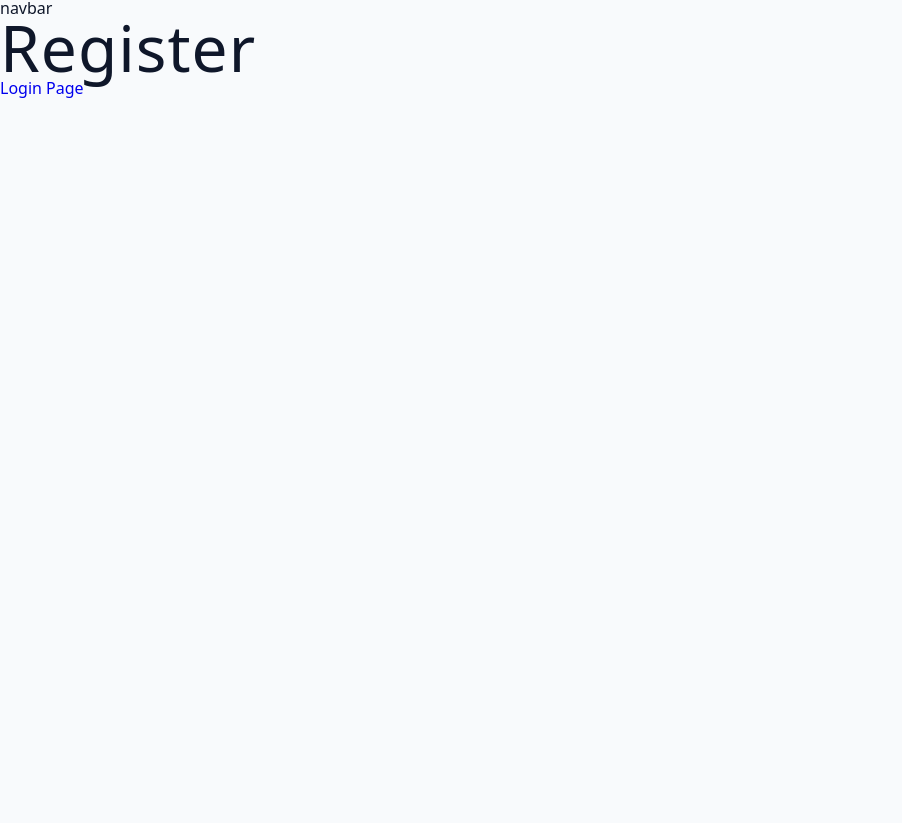
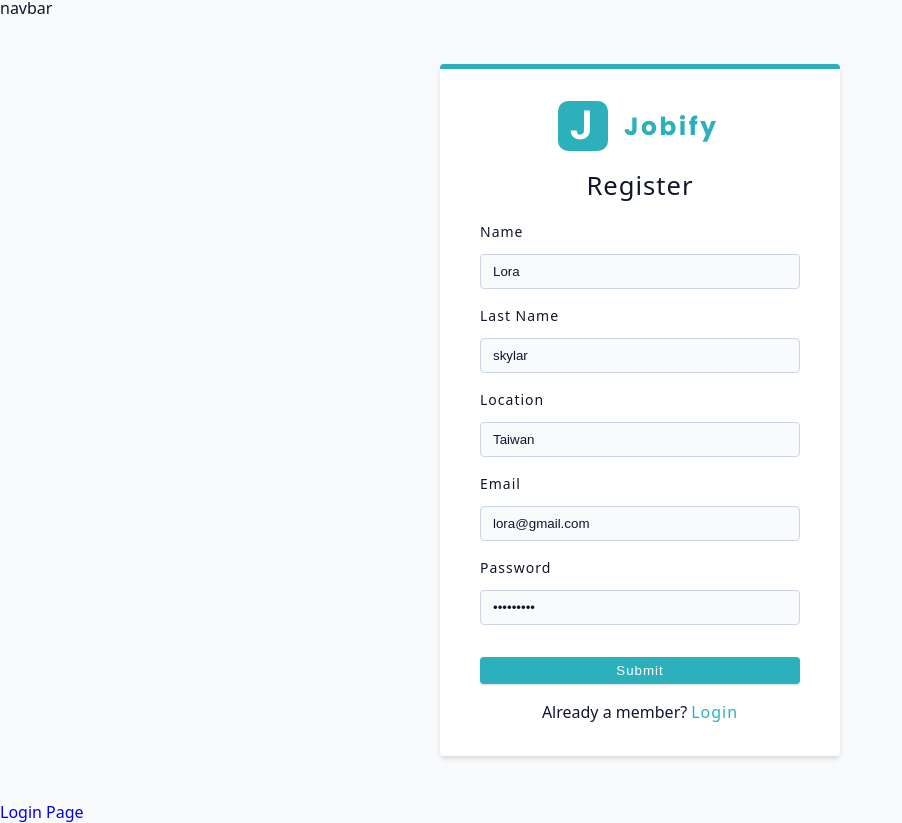
Before and after one commit to melodyyu1112/jobify, a React (Vite) app: page /register in a window 1280 px wide. Shown: the whole page, without its empty margins (0-902 px from the left). Before the commit the page ends 800 px from the top, so only its background shows below. Built offline with nearby package versions, Linux system fonts and the light colour scheme.

Commit message:
add a form component

```diff
--- /dev/null
+++ b/src/components/FormRow.jsx
@@ -0,0 +1,20 @@
+/* eslint-disable react/prop-types */
+const FormRow = ({ type, name, labelText, defaultValue }) => {
+  return (
+    <div className="form-row">
+      <label htmlFor={name} className="form-label">
+        {labelText || name}
+      </label>
+      <input
+        type={type}
+        id={name}
+        name={name}
+        className="form-input"
+        defaultValue={defaultValue || ""}
+        required
+      />
+    </div>
+  );
+};
+
+export default FormRow;
--- a/src/components/index.js
+++ b/src/components/index.js
@@ -1 +1,2 @@
 export { default as Logo } from "./Logo";
+export { default as FormRow } from "./FormRow";
--- a/src/pages/Register.jsx
+++ b/src/pages/Register.jsx
@@ -1,11 +1,35 @@
 import { Link } from "react-router-dom";
+import Wrapper from "../assets/wrappers/RegisterAndLoginPage";
+import { FormRow, Logo } from "../components";
 
 const Register = () => {
   return (
-    <div>
-      <h1>Register</h1>
+    <Wrapper>
+      <form className="form">
+        <Logo />
+        <h4>Register</h4>
+        <FormRow type="text" name="name" defaultValue="Lora" />
+        <FormRow
+          type="text"
+          name="lastName"
+          labelText="last name"
+          defaultValue="skylar"
+        />
+        <FormRow type="text" name="location" defaultValue="Taiwan" />
+        <FormRow type="email" name="email" defaultValue="lora@gmail.com" />
+        <FormRow type="password" name="password" defaultValue="secret123" />
+        <button type="submit" className="btn btn-block">
+          submit
+        </button>
+        <p>
+          Already a member?
+          <Link to="/login" className="member-btn">
+            Login
+          </Link>
+        </p>
+      </form>
       <Link to="/login"> Login Page </Link>
-    </div>
+    </Wrapper>
   );
 };
 
```
